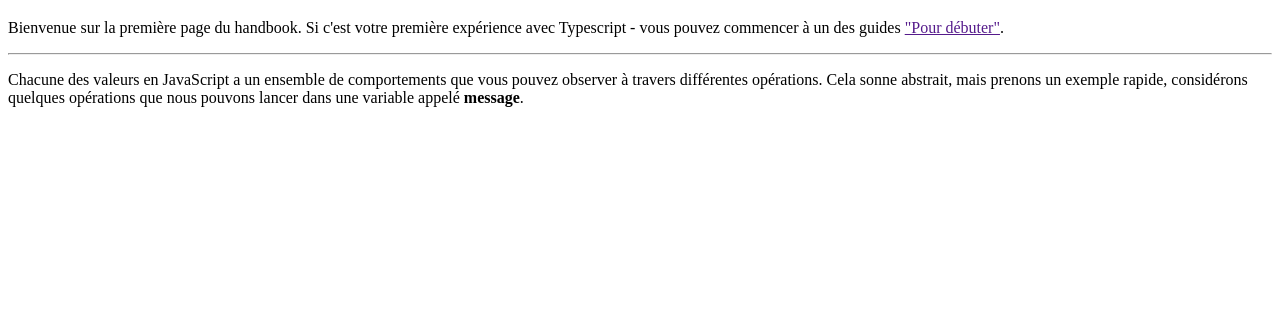
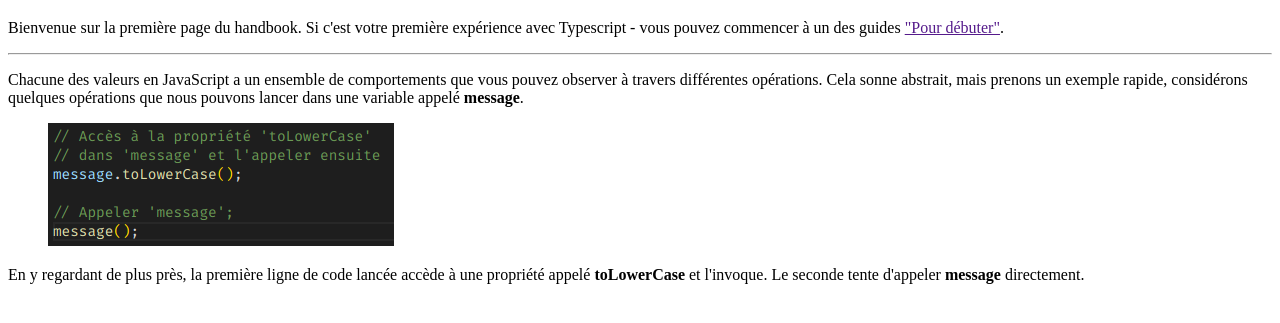
Before and after one commit to Simplon-hdf/TypeScript.infoFR, a plain HTML site: page index.html in a window 1280 px wide. Shown: the part 61-384 px from the top of the page. Drawn offline with Linux system fonts and the light colour scheme.

Commit message:
add img code

```diff
--- a/assets/js/script.js
+++ /dev/null
@@ -1,5 +0,0 @@
-// Accès àla propriété 'toLowerCase'
-// dans 'message' et l'appeler ensuite
-message.toLowerCase();
-// Appeler 'message';
-message();
--- a/index.html
+++ b/index.html
@@ -13,5 +13,10 @@
     <hr>
     <p>Chacune des valeurs en JavaScript a un ensemble de comportements que vous pouvez observer à travers différentes opérations. Cela sonne abstrait, mais prenons un exemple rapide, considérons quelques opérations que nous pouvons lancer dans une variable appelé <strong>message</strong>.</p>
 
+    <figure>
+        <img src="assets/img/captureBasicPage.png" alt="">
+    </figure>
+
+    <p>En y regardant de plus près, la première ligne de code lancée accède à une propriété appelé <strong>toLowerCase</strong> et l'invoque. Le seconde tente d'appeler <strong>message</strong> directement.</p>
 </body>
 </html>
```
Also changed, not shown: assets/img/captureBasicPage.png (added).
